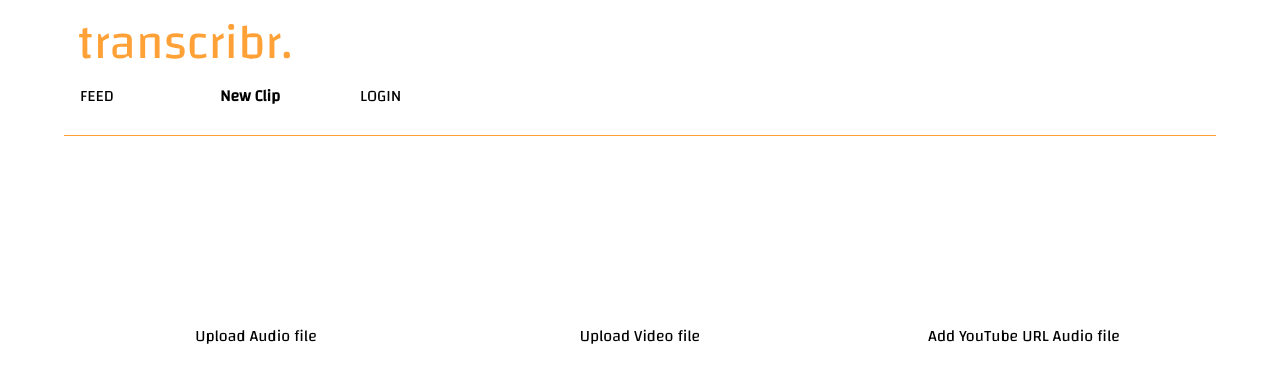
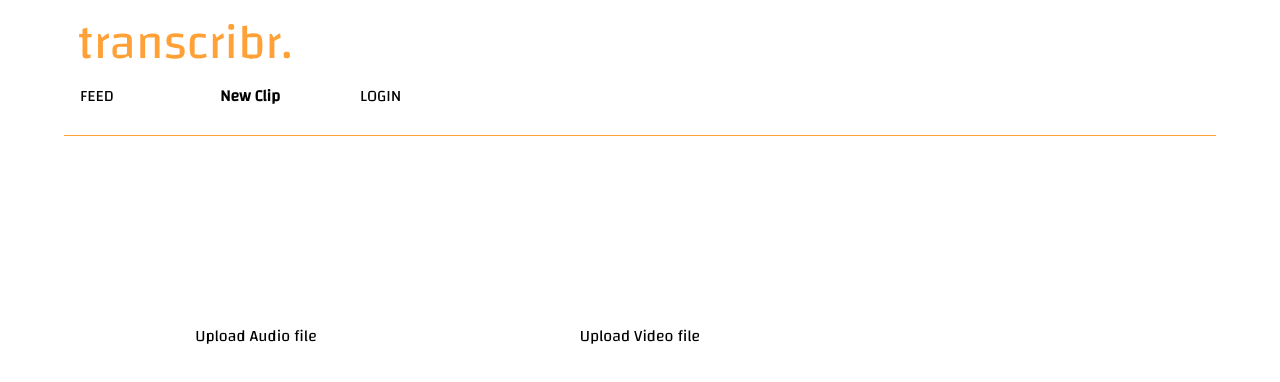
Before and after one commit to olinelson/transcribr, a React (Create React App) app: page /newClip in a window 1280 px wide. Shown: the top 382 px of the page. Built offline with nearby package versions, Linux system fonts and the light colour scheme.

Commit message:
hidden youtube url option

```diff
--- a/src/components/NewClipChooser.js
+++ b/src/components/NewClipChooser.js
@@ -7,7 +7,8 @@ import { BrowserRouter as Router, Route, Link, withRouter } from "react-router-d
     <div className="new-clip-chooser">
         <Link to="/upload">Upload Audio file</Link>
         <Link to="/uploadvideo">Upload Video file</Link>
-        <Link to="/addurl">Add YouTube URL Audio file</Link>
+        {/* for use for youtube dl... removed for now because of memory problems */}
+        {/* <Link to="/addurl">Add YouTube URL Audio file</Link> */}
 
 
     </div>
```
